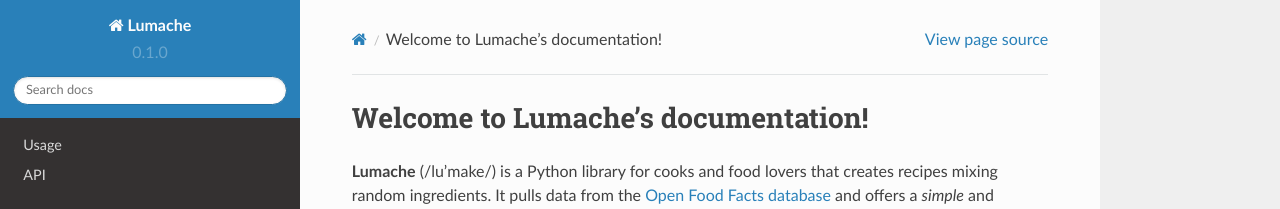
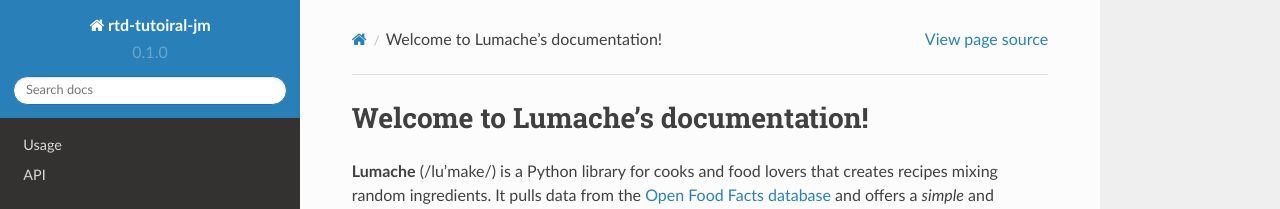
Before and after one commit to jas-mckin/rtd-tutorial-jm, a Sphinx documentation site: the page built from docs/source/index.rst, in a window 1280 px wide. Shown: the top 209 px of the page. Built offline with Sphinx 7.4.7 and the Read the Docs theme 2.0.0, drawn with Linux system fonts in a browser that asks for light colours.

Commit message:
Update conf.py

```diff
--- a/docs/source/conf.py
+++ b/docs/source/conf.py
@@ -2,7 +2,7 @@
 
 # -- Project information
 
-project = 'Lumache'
+project = 'rtd-tutoiral-jm'
 copyright = '2021, Graziella'
 author = 'Graziella'
 
```
